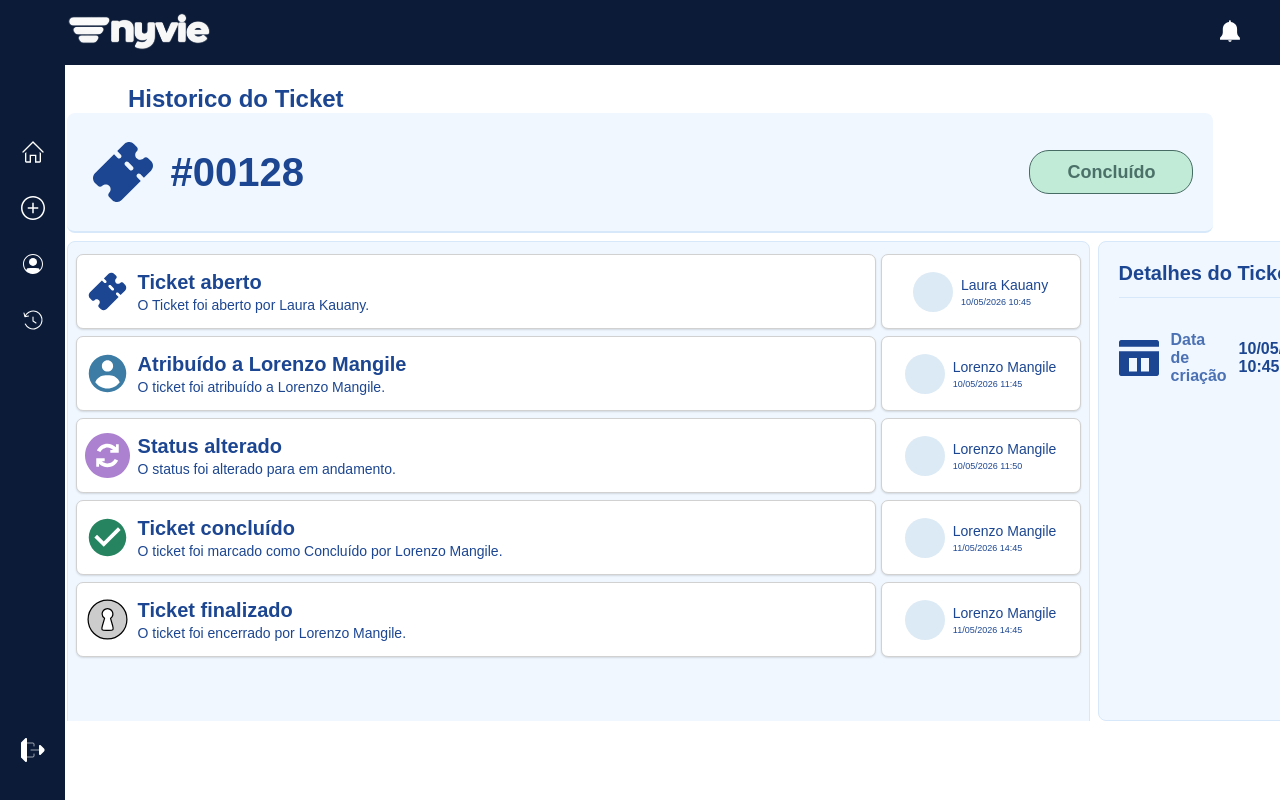
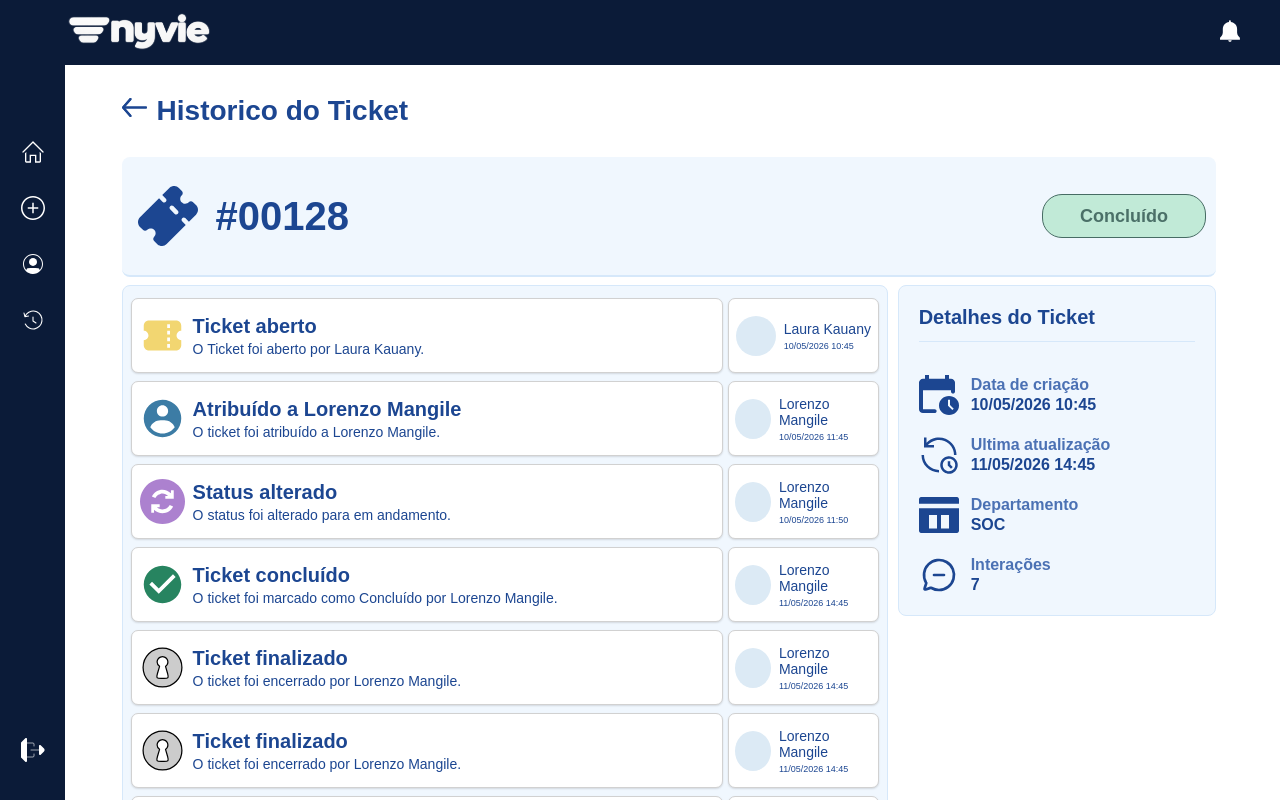
Before and after one commit to lauranacleto/Nyvie-, a React (Vite) app: page /historicoTicket in a window 1280 px wide. Shown: the top 800 px of the page. Built offline with nearby package versions, Linux system fonts and the light colour scheme.

Commit message:
Finzalizando tela historicoTicket

```diff
--- a/src/historicoTicket/historicoTicket.js
+++ b/src/historicoTicket/historicoTicket.js
@@ -1,19 +1,32 @@
 
 export const historicoTicketStyles = {
+    flexContainer: {
+        flex: "1",
+        flexDirection: "row",
+        width: 'calc(100% - 64px)',
+        color: 'black',
+        minHeight: '100vh',
+        height: 'auto',
+        overflow: 'visible',
+        boxSizing: 'border-box',
+        display: 'flex',
+        alignItems: 'center',
+        justifyContent: 'flex-end',
+    },
     container: {
         display: 'flex',
         flexDirection: 'column',
-        width: '100%',
+        width: '95%',
         color: 'black',
-        minHeight: '600px',
-        overflow: 'hidden',
+        minHeight: '100vh',
+        height: 'auto',
+        overflow: 'visible',
         fontFamily: 'Arial, sans-serif',
         boxSizing: 'border-box',
         alignItems: 'center',
-        paddingTop: '20px',
-        paddingLeft: '10%',
-        paddingRight: '10%',
+        justifyContent: 'center',
 
+        paddingLeft: '5%',
     },
 
 
@@ -22,34 +35,41 @@ export const historicoTicketStyles = {
         flexDirection: 'row',
         alignItems: 'center',
         justifyContent: 'space-between',
-        width: '112%',
+        width: '100%',
         height: '120px',
-        padding: '0 20px',
+        padding: '0 10px',
         boxSizing: 'border-box',
         borderRadius: '8px',
         backgroundColor: '#F0F7FE',
         borderBottom: '2px solid #D6E8FA',
         flexShrink: 0,
+        marginTop: 30
     },
 
+    areaSuperior: {
+        width: '100%',
+        boxSizing: 'border-box',
+    },
 
     areaInferior: {
         display: 'flex',
         flexDirection: 'row',
         alignItems: 'stretch',
-        gap: '8px',
-        width: '112%',
-        height: '480px',
+        gap: '10px',
+        width: '100%',
+        height: 'auto',
         marginTop: '8px',
         boxSizing: 'border-box',
+        overflow: 'visible',
+
     },
 
     caixaBaixo: {
         display: 'flex',
         flexDirection: 'column',
         gap: '8px',
-        width: '96%',
-        height: '135%',
+        width: '70%',
+        height: 'auto',
         padding: '12px 8px',
         boxSizing: 'border-box',
         borderRadius: '8px',
@@ -61,7 +81,7 @@ export const historicoTicketStyles = {
         display: 'flex',
         flexDirection: 'column',
         alignItems: 'flex-start',
-    width: '28%',
+        width: '30%',
         height: '100%',
         padding: '20px',
         gap: '18px',
@@ -77,14 +97,17 @@ export const historicoTicketStyles = {
         width: '100%',
         display: 'flex',
         justifyContent: 'flex-start',
+        marginTop: 30
     },
 
 
     espaco: {
         display: 'flex',
         flexDirection: 'column',
-    gap: '7px',
+        gap: '8px',
         width: '100%',
+        height: 'auto',
+        overflow: 'visible',
     },
 
     linhaHistorico: {
@@ -134,7 +157,28 @@ dados: {
         gap: '20px',
         marginTop: '15px',
     },
-linhaDetalhe: {
+    linhaData: {
+        display: 'flex',
+        flexDirection: 'row',
+        alignItems: 'center',
+        gap: '12px',
+        width: '100%',
+    },
+    linhaAtualizacao: {
+        display: 'flex',
+        flexDirection: 'row',
+        alignItems: 'center',
+        gap: '12px',
+        width: '100%',
+    },
+    linhaDepartamento: {
+        display: 'flex',
+        flexDirection: 'row',
+        alignItems: 'center',
+        gap: '12px',
+        width: '100%',
+    },
+    linhaComentario: {
         display: 'flex',
         flexDirection: 'row',
         alignItems: 'center',
--- a/src/historicoTicket/historicoTicket.jsx
+++ b/src/historicoTicket/historicoTicket.jsx
@@ -7,6 +7,10 @@ import checkIcon from "../assets/check.svg"
 import finalIcon from "../assets/keylock.svg"
 import yellowTicket from "../assets/yellowTicket.svg"
 import departamentoIcon from "../assets/departamento.svg"
+import calendarioIcon from "../assets/calendar.svg"
+import atualizacaoIcon from "../assets/atualização.svg"
+import comentarioIcon from "../assets/chat.svg"
+import voltarIcon from "../assets/Group.svg"
 import { useState } from "react";
 import Header from "../components/header/header.jsx";
 import Aside from "../components/aside/aside.jsx";
@@ -19,6 +23,10 @@ const iconesTela = {
     "Ticket finalizado": finalIcon,
     "Ticket amarelo": yellowTicket,
     "Departamento": departamentoIcon,
+    "Calendario": calendarioIcon,
+    "Atualização": atualizacaoIcon,
+    "Comentario": comentarioIcon,
+    "Voltar": voltarIcon
 }
 
 export default function HistoricoTicket() {
@@ -33,14 +41,27 @@ export default function HistoricoTicket() {
 
     return (
         <>
+
+            <Header />
+            <div style={{width: "100%"}}>
+            <div style={historicoTicketStyles.flexContainer}>
             <Aside />
-            <Header />
+
             <div style={historicoTicketStyles.container}>
-
-                <div style={historicoTicketStyles.title}>
+                <div style={historicoTicketStyles.title} >
+                    <img
+                        src={voltarIcon}
+                        alt="Voltar"
+                        style={{
+                            width: 25,
+                            height: 25,
+                            marginRight: 10,
+                            border: "none",
+                        }}
+                    />
 
                     <span style={{
-                        fontSize: '24px',
+                        fontSize: '28px',
                         fontWeight: 'bold',
                         color: '#1C4691',
                     }}>
@@ -48,11 +69,14 @@ export default function HistoricoTicket() {
                         Historico do Ticket
                     </span>
                 </div>
+
+                <div style={historicoTicketStyles.areaSuperior}>
                 <div style={historicoTicketStyles.caixaCima}>
                     <div style={{
                         display: 'flex',
                         flexDirection: 'row',
                         alignItems: 'center',
+                        justifyContent: 'center',
                         gap: '12px',
                     }}>
                         <img
@@ -87,6 +111,7 @@ export default function HistoricoTicket() {
                         Concluído
                     </span>
                 </div>
+                </div>
                 <div style={historicoTicketStyles.areaInferior}>
 
 
@@ -99,7 +124,7 @@ export default function HistoricoTicket() {
                                 {
                                     titulo: 'Ticket aberto',
                                     descricao: 'O Ticket foi aberto por Laura Kauany.',
-                                    icone: ticketIcon,
+                                    icone: yellowTicket,
                                     usuario: 'Laura Kauany',
                                     data: '10/05/2026 10:45',
                                 },
@@ -121,6 +146,34 @@ export default function HistoricoTicket() {
                                     titulo: 'Ticket concluído',
                                     descricao: 'O ticket foi marcado como Concluído por Lorenzo Mangile.',
                                     icone: checkIcon,
+                                    usuario: 'Lorenzo Mangile',
+                                    data: '11/05/2026 14:45',
+                                },
+                                {
+                                    titulo: 'Ticket finalizado',
+                                    descricao: 'O ticket foi encerrado por Lorenzo Mangile.',
+                                    icone: finalIcon,
+                                    usuario: 'Lorenzo Mangile',
+                                    data: '11/05/2026 14:45',
+                                },
+                                {
+                                    titulo: 'Ticket finalizado',
+                                    descricao: 'O ticket foi encerrado por Lorenzo Mangile.',
+                                    icone: finalIcon,
+                                    usuario: 'Lorenzo Mangile',
+                                    data: '11/05/2026 14:45',
+                                },
+                                {
+                                    titulo: 'Ticket finalizado',
+                                    descricao: 'O ticket foi encerrado por Lorenzo Mangile.',
+                                    icone: finalIcon,
+                                    usuario: 'Lorenzo Mangile',
+                                    data: '11/05/2026 14:45',
+                                },
+                                {
+                                    titulo: 'Ticket finalizado',
+                                    descricao: 'O ticket foi encerrado por Lorenzo Mangile.',
+                                    icone: finalIcon,
                                     usuario: 'Lorenzo Mangile',
                                     data: '11/05/2026 14:45',
                                 },
@@ -239,10 +292,10 @@ export default function HistoricoTicket() {
 
                         <div style={historicoTicketStyles.dados}>
 
-                            <div style={historicoTicketStyles.linhaDetalhe}>
+                            <div style={historicoTicketStyles.linhaData}>
                                 <img
-                                    src={departamentoIcon}
-                                    alt="Departamento"
+                                    src={calendarioIcon}
+                                    alt="Calendario"
                                     style={{
                                         width: '40px',
                                         height: '40px',
@@ -250,6 +303,11 @@ export default function HistoricoTicket() {
                                     }}
                                 />
 
+                                <div style={{
+                                    display: 'flex',
+                                    flexDirection: 'column',
+                                    gap: '2px',
+                                }}>
                                     <span style={{
                                         fontSize: '16px',
                                         fontWeight: 'bold',
@@ -265,7 +323,109 @@ export default function HistoricoTicket() {
                                     }}>
                                         10/05/2026 10:45
                                     </span>
+                                </div>
+                            </div>
 
+                            <div style={historicoTicketStyles.linhaAtualizacao}>
+                                <img
+                                    src={atualizacaoIcon}
+                                    alt="Atualizacao"
+                                    style={{
+                                        width: '40px',
+                                        height: '40px',
+                                        objectFit: 'contain',
+                                    }}
+                                />
+
+                                <div style={{
+                                    display: 'flex',
+                                    flexDirection: 'column',
+                                    gap: '2px',
+                                }}>
+                                    <span style={{
+                                        fontSize: '16px',
+                                        fontWeight: 'bold',
+                                        color: '#4B71B4',
+                                    }}>
+                                        Ultima atualização
+                                    </span>
+
+                                    <span style={{
+                                        fontSize: '16px',
+                                        fontWeight: 'bold',
+                                        color: '#1C4691',
+                                    }}>
+                                        11/05/2026 14:45
+                                    </span>
+                                </div>
+                            </div>
+
+                            <div style={historicoTicketStyles.linhaDepartamento}>
+                                <img
+                                    src={departamentoIcon}
+                                    alt="Departamento"
+                                    style={{
+                                        width: '40px',
+                                        height: '40px',
+                                        objectFit: 'contain',
+                                    }}
+                                />
+
+                                <div style={{
+                                    display: 'flex',
+                                    flexDirection: 'column',
+                                    gap: '2px',
+                                }}>
+                                    <span style={{
+                                        fontSize: '16px',
+                                        fontWeight: 'bold',
+                                        color: '#4B71B4',
+                                    }}>
+                                        Departamento
+                                    </span>
+
+                                    <span style={{
+                                        fontSize: '16px',
+                                        fontWeight: 'bold',
+                                        color: '#1C4691',
+                                    }}>
+                                        SOC
+                                    </span>
+                                </div>
+                            </div>
+
+                            <div style={historicoTicketStyles.linhaComentario}>
+                                <img
+                                    src={comentarioIcon}
+                                    alt="Comentario"
+                                    style={{
+                                        width: '40px',
+                                        height: '40px',
+                                        objectFit: 'contain',
+                                    }}
+                                />
+
+                                <div style={{
+                                    display: 'flex',
+                                    flexDirection: 'column',
+                                    gap: '2px',
+                                }}>
+                                    <span style={{
+                                        fontSize: '16px',
+                                        fontWeight: 'bold',
+                                        color: '#4B71B4',
+                                    }}>
+                                        Interações
+                                    </span>
+
+                                    <span style={{
+                                        fontSize: '16px',
+                                        fontWeight: 'bold',
+                                        color: '#1C4691',
+                                    }}>
+                                        7
+                                    </span>
+                                </div>
                             </div>
 
                         </div>
@@ -275,7 +435,8 @@ export default function HistoricoTicket() {
 
                 </div>
             </div>
-
+            </div>
+            </div>
         </>
     )
 }
```
Lines whose indentation alone changed are shown as unchanged.
